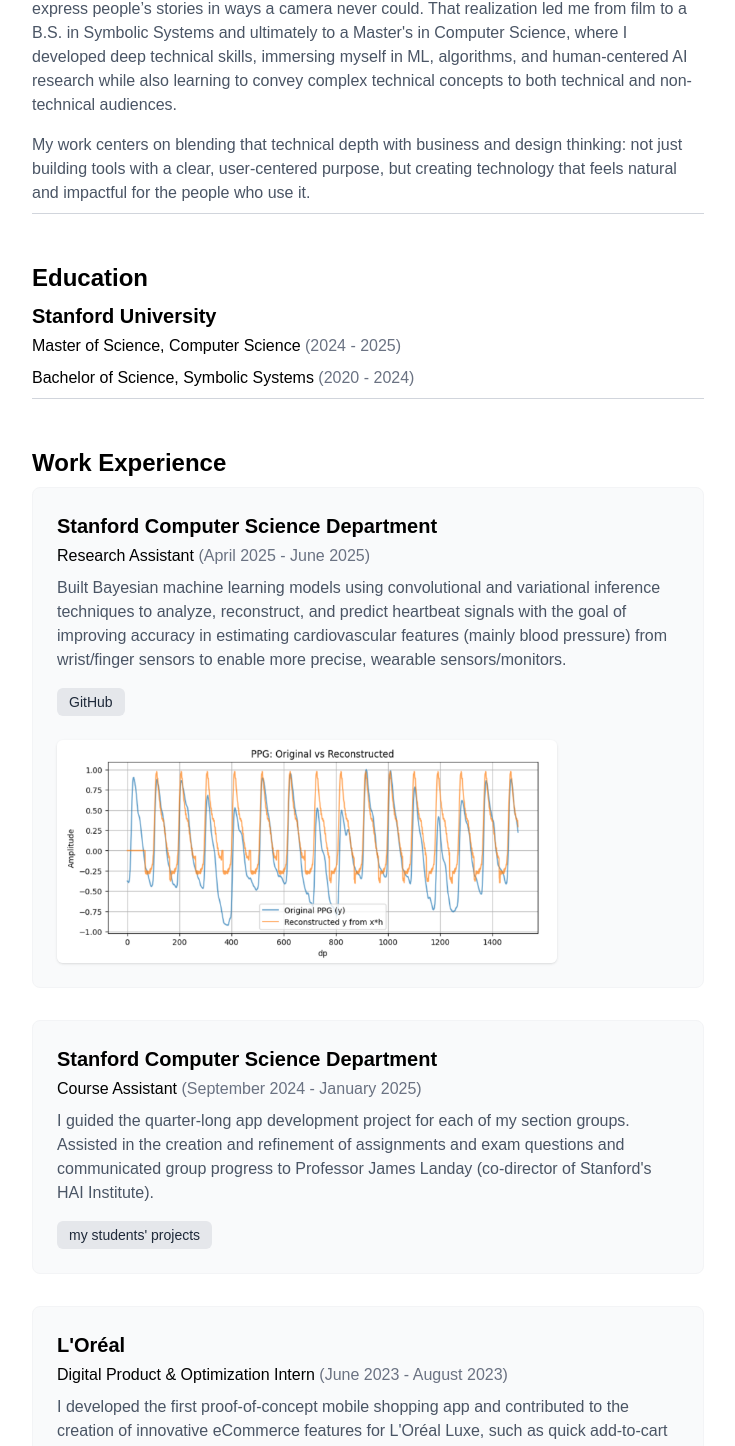
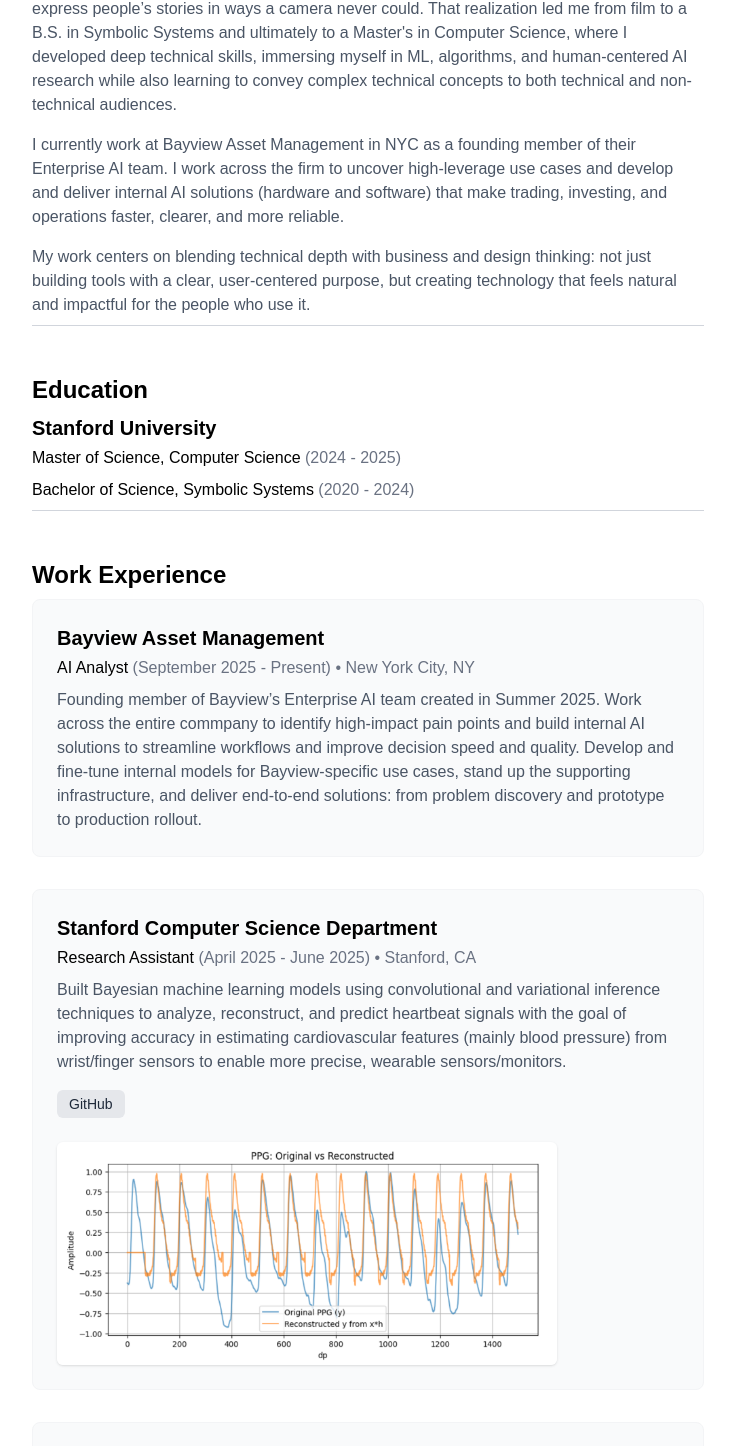
Before and after one commit to EliWaldman/website, a Next.js app: page / in a window 1280 px wide. Shown: the part 395-1841 px from the top of the page, without its empty margins (272-1007 px from the left). Built offline with nearby package versions, Linux system fonts and the light colour scheme.

Commit message:
Add Bayview work experience and update About Me with new content

```diff
--- a/app/page.tsx
+++ b/app/page.tsx
@@ -77,8 +77,11 @@
         <p className="text-gray-600 mb-4">
           I&apos;m a storyteller, tinkerer, and computer scientist. I arrived at college with a camera in hand, eager to keep pursuing what I loved most: documentary filmmaking. My first computer science classes at Stanford showed me that code, data, design, and even math could uncover and express people’s stories in ways a camera never could. That realization led me from film to a B.S. in Symbolic Systems and ultimately to a Master&apos;s in Computer Science, where I developed deep technical skills, immersing myself in ML, algorithms, and human-centered AI research while also learning to convey complex technical concepts to both technical and non-technical audiences.
         </p>
+        <p className="text-gray-600 mb-4">
+          I currently work at Bayview Asset Management in NYC as a founding member of their Enterprise AI team. I work across the firm to uncover high-leverage use cases and develop and deliver internal AI solutions (hardware and software) that make trading, investing, and operations faster, clearer, and more reliable.
+        </p>
         <p className="text-gray-600">
-          My work centers on blending that technical depth with business and design thinking: not just building tools with a clear, user-centered purpose, but creating technology that feels natural and impactful for the people who use it.
+          My work centers on blending technical depth with business and design thinking: not just building tools with a clear, user-centered purpose, but creating technology that feels natural and impactful for the people who use it.
         </p>
         <hr className="w-full max-w-2xl border-t border-gray-300 my-2" />
       </section>
@@ -98,10 +101,16 @@
       <section id="work" className="max-w-2xl w-full mt-10">
 
       <h2 className="text-2xl font-semibold mb-2">Work Experience</h2>
+        {/* Bayview Asset Management */}
+        <div className="mb-8 p-6 bg-gray-50 rounded-lg border border-gray-100">
+          <h3 className="text-xl font-bold text-black mb-1">Bayview Asset Management</h3>
+          <p className="text-gray-600 mb-2"> <span className="text-black font-medium">AI Analyst</span> <span className="text-gray-500">(September 2025 - Present)</span> <span className="text-gray-500"> • New York City, NY</span></p>
+          <p className="text-gray-600">Founding member of Bayview’s Enterprise AI team created in Summer 2025. Work across the entire commpany to identify high‑impact pain points and build internal AI solutions to streamline workflows and improve decision speed and quality. Develop and fine‑tune internal models for Bayview‑specific use cases, stand up the supporting infrastructure, and deliver end‑to‑end solutions: from problem discovery and prototype to production rollout.</p>
+        </div>
         {/* Research Assistant */}
         <div className="mb-8 p-6 bg-gray-50 rounded-lg border border-gray-100">
           <h3 className="text-xl font-bold text-black mb-1">Stanford Computer Science Department</h3>
-          <p className="text-gray-600 mb-2"> <span className="text-black font-medium">Research Assistant</span> <span className="text-gray-500">(April 2025 - June 2025)</span></p>
+          <p className="text-gray-600 mb-2"> <span className="text-black font-medium">Research Assistant</span> <span className="text-gray-500">(April 2025 - June 2025)</span> <span className="text-gray-500"> • Stanford, CA</span></p>
           <p className="text-gray-600">Built Bayesian machine learning models using convolutional and variational inference techniques to analyze, reconstruct, and predict heartbeat signals with the goal of improving accuracy in estimating cardiovascular features (mainly blood pressure) from wrist/finger sensors to enable more precise, wearable sensors/monitors.</p>
           <div className="flex space-x-3 mt-4">
             <a
@@ -129,7 +138,7 @@
         {/* Course Assistant */}
         <div className="mb-8 p-6 bg-gray-50 rounded-lg border border-gray-100">
           <h3 className="text-xl font-bold text-black mb-1">Stanford Computer Science Department</h3>
-          <p className="text-gray-600 mb-2"> <span className="text-black font-medium">Course Assistant</span> <span className="text-gray-500">(September 2024 - January 2025)</span></p>
+          <p className="text-gray-600 mb-2"> <span className="text-black font-medium">Course Assistant</span> <span className="text-gray-500">(September 2024 - January 2025)</span> <span className="text-gray-500"> • Stanford, CA</span></p>
           <p className="text-gray-600">I guided the quarter-long app development project for each of my section groups. Assisted in the creation and refinement of assignments and exam questions and communicated group progress to Professor James Landay (co-director of Stanford&apos;s HAI Institute).</p>
           <div className="flex space-x-3 mt-4">
             <a
@@ -144,7 +153,7 @@
         {/* L'Oréal */}
         <div className="mb-8 p-6 bg-gray-50 rounded-lg border border-gray-100">
           <h3 className="text-xl font-bold text-black mb-1">L&apos;Oréal</h3>
-          <p className="text-gray-600 mb-2"> <span className="text-black font-medium">Digital Product & Optimization Intern</span> <span className="text-gray-500">(June 2023 - August 2023)</span></p>
+          <p className="text-gray-600 mb-2"> <span className="text-black font-medium">Digital Product & Optimization Intern</span> <span className="text-gray-500">(June 2023 - August 2023)</span> <span className="text-gray-500"> • New York City, NY</span></p>
           <p className="text-gray-600">I developed the first proof-of-concept mobile shopping app and contributed to the creation of innovative eCommerce features for L&apos;Oréal Luxe, such as quick add-to-cart and video modules. I led the design and implementation of new digital tools projected to increase annual brand revenue by $6.5M and was selected to present to upper management and contribute to key technical and CRM decisions. Additionally, I revamped the team&apos;s A/B testing statistical calculator, improving its accuracy and driving an estimated $10M in additional annual revenue.</p>
           <div className="flex space-x-3 mt-4">
             <a
@@ -159,7 +168,7 @@
         {/* Stanford Marketing & Consulting Group */}
         <div className="mb-8 p-6 bg-gray-50 rounded-lg border border-gray-100">
           <h3 className="text-xl font-bold text-black mb-1">Stanford Marketing & Consulting Group</h3>
-          <p className="text-gray-600 mb-2"> <span className="text-black font-medium">Consultant</span> <span className="text-gray-500">(October 2021 - June 2022),</span> <span className="text-black font-medium">Project Manager</span> <span className="text-gray-500">(June 2022 - June 2023)</span></p>
+          <p className="text-gray-600 mb-2"> <span className="text-black font-medium">Consultant</span> <span className="text-gray-500">(October 2021 - June 2022),</span> <span className="text-black font-medium">Project Manager</span> <span className="text-gray-500">(June 2022 - June 2023)</span> <span className="text-gray-500"> • Stanford, CA</span></p>
           <p className="text-gray-600">As Project Manager, I led and mentored over 50 student consultants, running weekly training sessions and managing client deliverables. I taught foundational skills in competitive analysis, consumer behavior, market research, and UX strategy. As a Consultant, I worked on projects for companies like Microsoft Xbox crafting go-to-market strategies for a new cloud gaming product and Firstcard Mastercard where I designed a student ambassador program and app features and pitched to the CEO.</p>
         </div>
 
```
